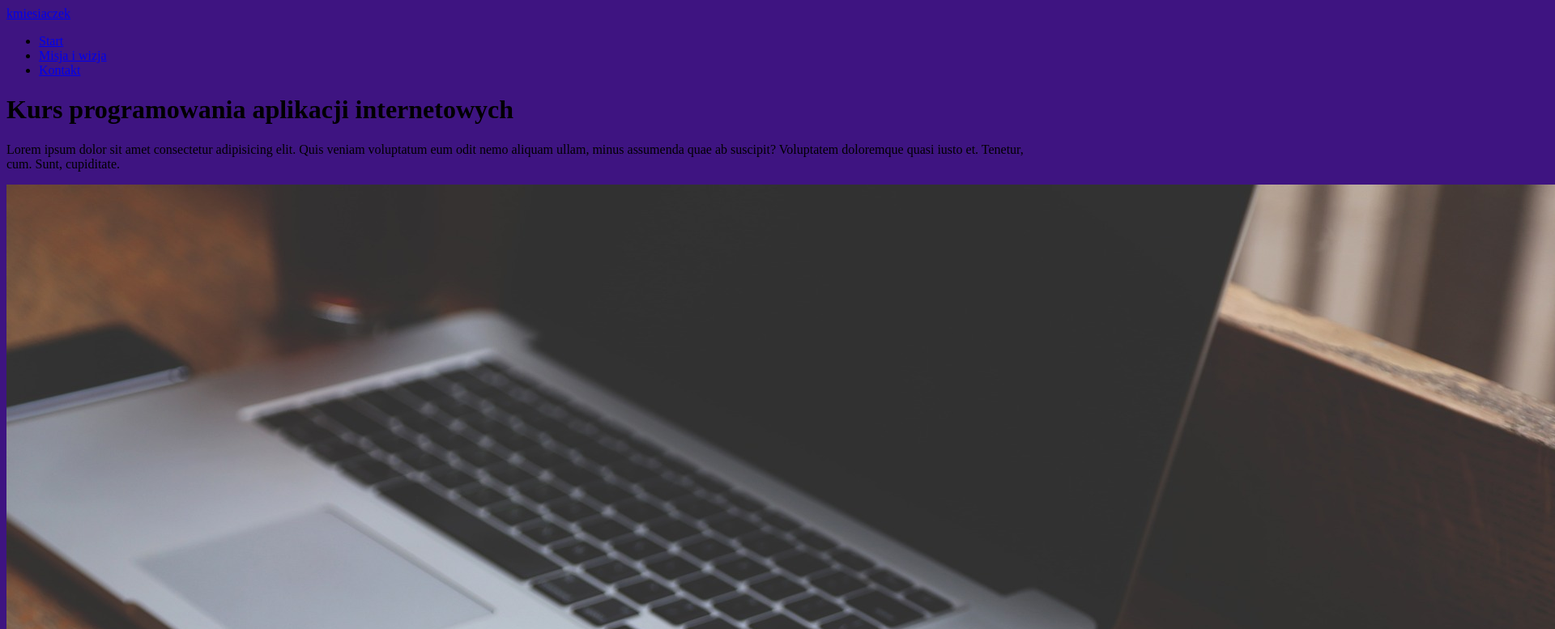
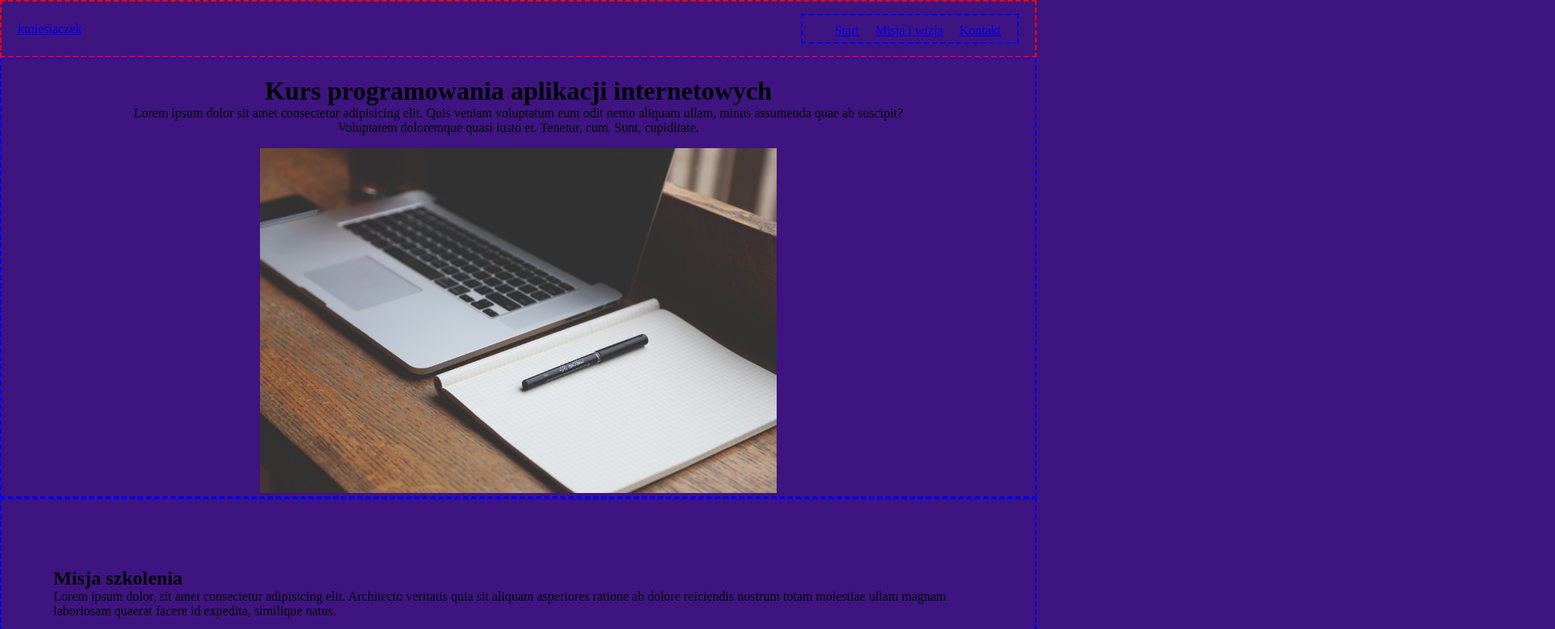
Before and after one commit to KamilMies/KamilMies.github.io, a plain HTML site: page index.html in a window 1280 px wide. Shown: the top 777 px of the page at 81% size, 1920 px wide, since content can reach past the window. Drawn offline with Linux system fonts and the light colour scheme.

Commit message:
css main article

```diff
--- a/index.html
+++ b/index.html
@@ -6,6 +6,9 @@
     <meta name="viewport" content="width=device-width, initial-scale=1.0">
     <title>Kurs tworzenia aplikacji internetowych</title>
     <link rel="stylesheet" href="style.css">
+    <link rel="preconnect" href="https://fonts.googleapis.com">
+    <link rel="preconnect" href="https://fonts.gstatic.com" crossorigin>
+    <link href="https://fonts.googleapis.com/css2?family=Roboto:wght@300&display=swap" rel="stylesheet">
 </head>
 <body>
 <nav>
@@ -17,7 +20,7 @@
  </ul>
 </nav>
 
-<header>
+<header class="bodyheader">
     <h1>Kurs programowania aplikacji internetowych</h1>
     <p>Lorem ipsum dolor sit amet consectetur adipisicing elit. Quis veniam voluptatum eum odit nemo aliquam ullam, minus assumenda quae ab suscipit? Voluptatem doloremque quasi iusto et. Tenetur, cum. Sunt, cupiditate.</p>
     <img src="img/desk.jpg" alt="Laptop i zeszyt do notatek">
--- a/style.css
+++ b/style.css
@@ -1,3 +1,58 @@
 body {
-background:rgb(62, 20, 129)
+background:rgb(62, 20, 129);
+margin: 0;
+font-family: 'Times New Roman', Times, serif;
 }
+nav{
+    border:2px dashed red;
+    display:flex;
+    justify-content: space-between;
+    align-items: center;
+    padding: 15px 20px;
+
+}
+
+.navul{
+    border:2px dashed blue;
+    list-style: none;
+    padding: 10px 20px 5px 20px;
+    margin: 0;
+    display: flex;
+}
+
+.navul li{
+    margin-left: 20px;
+}
+
+.bodyheader{
+border:2px dashed blue;
+text-align:center;
+}
+
+img{
+    max-width: 50%;
+}
+
+h1{
+    margin-bottom: 0;
+}
+
+p{
+    margin-top: 0;
+}
+
+.bodyheader p{
+    border:2p dashed green;
+    padding:0 10%;
+}
+
+h2{
+    margin-bottom: 0;
+}
+
+main,article{
+    border: 2px dashed blue;
+    max-width: 1200px;
+    margin: auto;
+    padding:5vw;
+}
```
